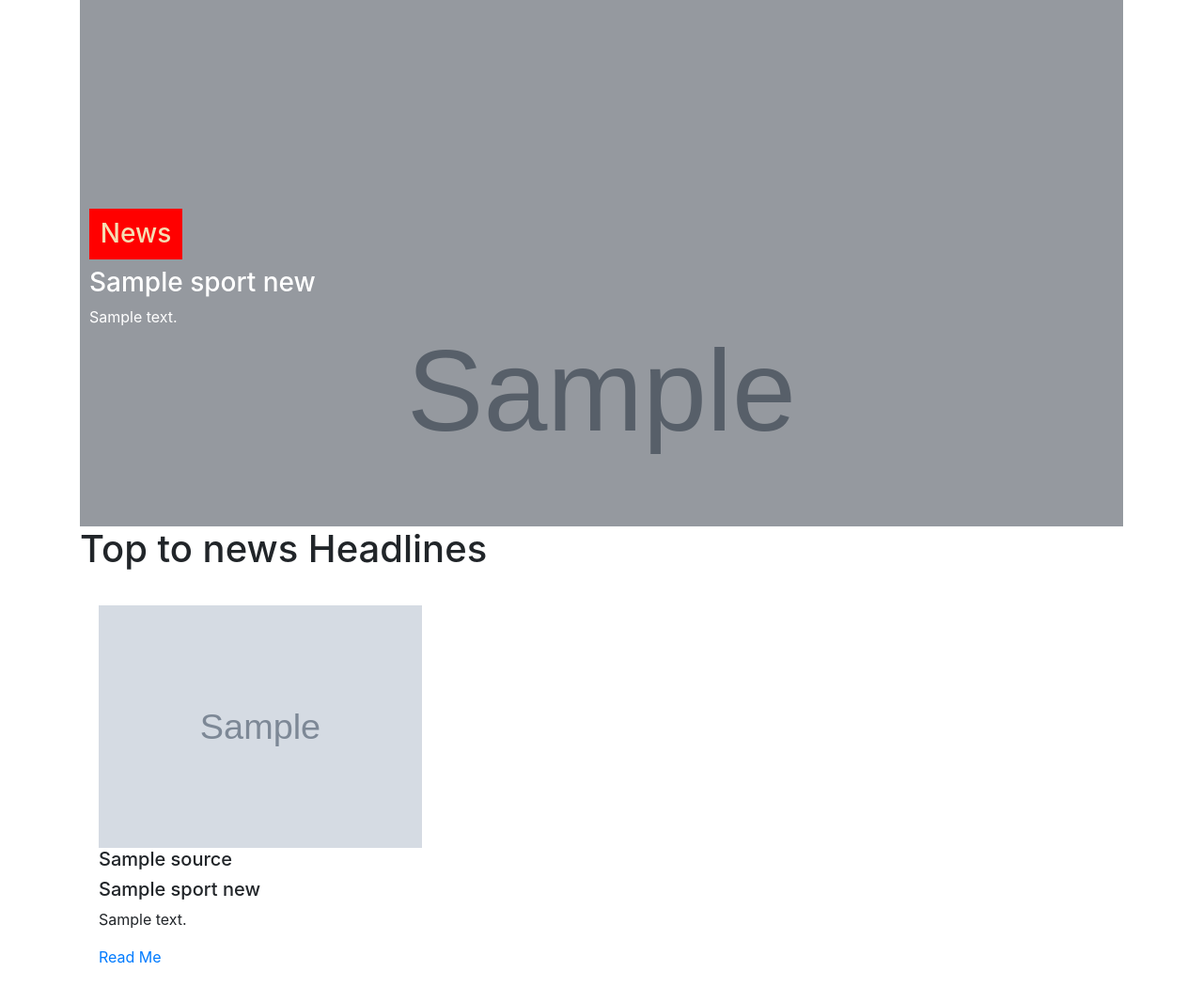
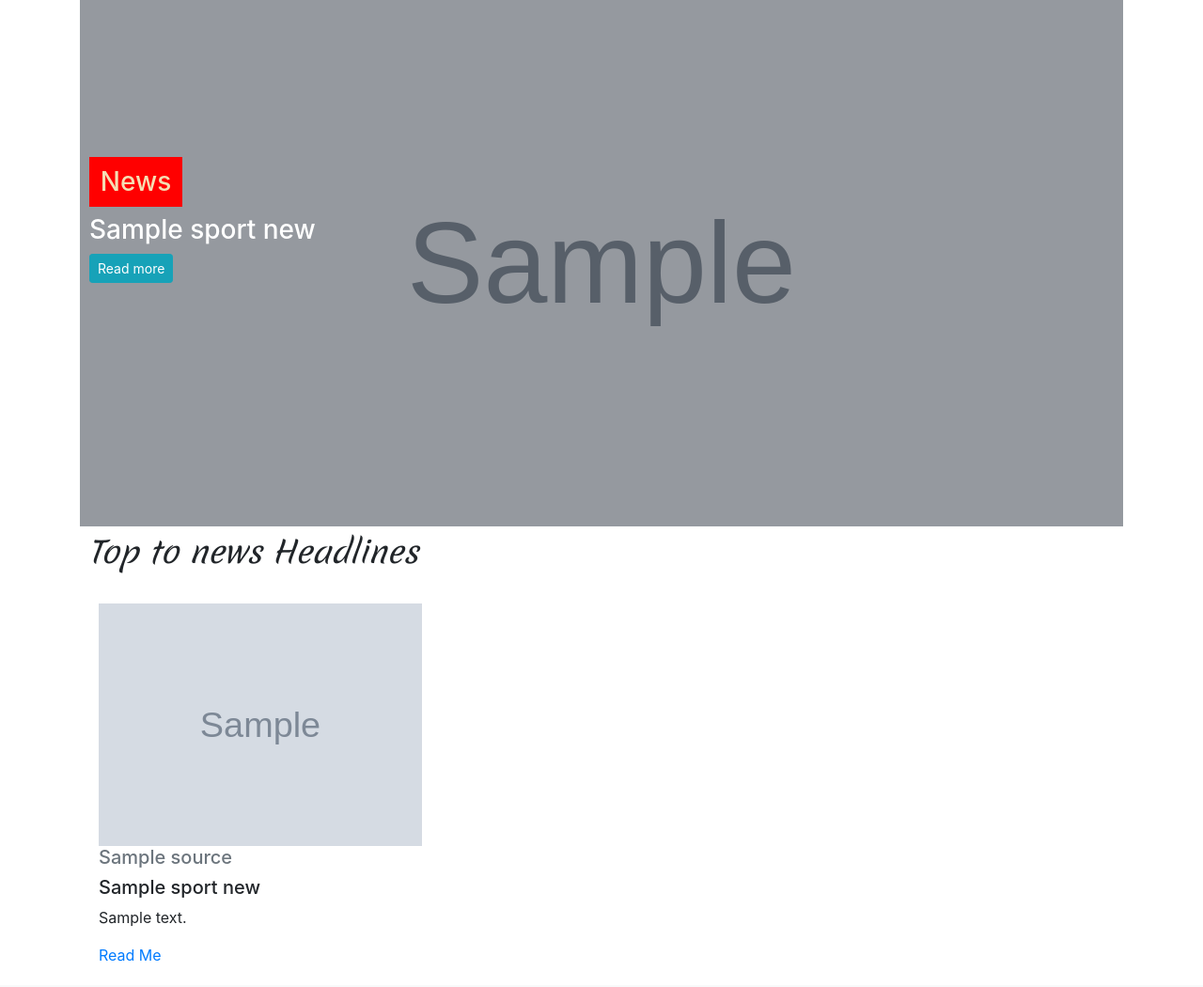
Before and after one commit to Alexotieno1717/News-API, a Flask app: template app/templates/index.html in a window 1280 px wide. Shown: the part 56-1106 px from the top of the page at 94% size. After the commit the page ends 1079 px from the top, so only its background shows below. Run offline with Flask 2, Linux system fonts and the light colour scheme; the template is opened without the code that fills it: most values are stand-ins (such as "Sample title", 1, 10 or a date in 2020); grey boxes marked "Sample" are stand-in pictures; some libraries are stand-ins or nearby versions.

Commit message:
Remove the decription text

```diff
--- a/app/static/css/main.css
+++ b/app/static/css/main.css
@@ -8,12 +8,13 @@
     color: white;
     background-repeat: no-repeat;
     background-size: cover;
+    background-position: center;
 }
 
 .banner-content{
     background: rgba(0,0,0,.3);
     height: 70vh;
-    padding-top: 20%;
+    padding-top: 15%;
     padding-left: 10px;
 }
 .banner-header{
@@ -26,3 +27,9 @@
     padding: 10px;
     text-align: center;
 }
+
+.top{
+    font-style: italic;
+    font-family: 'Merienda', cursive;
+
+}
--- a/app/templates/base.html
+++ b/app/templates/base.html
@@ -3,6 +3,7 @@
 <head>
     <meta charset="UTF-8">
     <title>World News</title>
+    <link href="https://fonts.googleapis.com/css2?family=Merienda&display=swap" rel="stylesheet">
     <link rel="stylesheet" href="https://stackpath.bootstrapcdn.com/bootstrap/4.5.2/css/bootstrap.min.css" integrity="sha384-JcKb8q3iqJ61gNV9KGb8thSsNjpSL0n8PARn9HuZOnIxN0hoP+VmmDGMN5t9UJ0Z" crossorigin="anonymous">
     <link rel="stylesheet" href="{{ url_for('static', filename='css/main.css') }}">
 </head>
--- a/app/templates/index.html
+++ b/app/templates/index.html
@@ -6,10 +6,10 @@
         <div class="banner-content">
             <h3 class="banner-news">News</h3>
             <h3 class="banner-header"> {{ sport[0].title }} </h3>
-            <p> {{ sport[0].description }} </p>
+            <a href=" {{ sport[0].url }} " class="btn btn-sm btn-info">Read more</a>
         </div>
     </div>
-       <h1 class="top">Top to news Headlines</h1>
+       <h2 class="top pl-2 pt-2">Top to news Headlines</h2>
     <div class="row">
         {% for sport_news in sport %}
         <div class="col-sm-4">
@@ -17,10 +17,10 @@
                     <div class="card-body d-flex mt-2" style="width: 24rem;">
                         <div class="card-cont">
                             <img class="img-fluid" width="500" src=" {{ sport_news.urlToImage }} ">
-                            <h5>  {{ sport_news.source.name }} </h5>
+                            <h5 class="text-muted">  {{ sport_news.source.name }} </h5>
                             <h5> {{ sport_news.title }} </h5>
                             <p> {{ sport_news.description }} </p>
-                            <a href=" sport_news.url " target="_blank">Read Me</a>
+                            <a href=" {{ sport_news.url }} " target="_blank">Read Me</a>
 {#                            <p> {{ sport_news.publishedAt }} </p>#}
                         </div>
                     </div>
```
